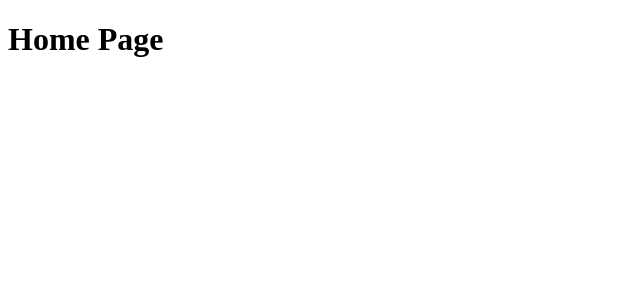
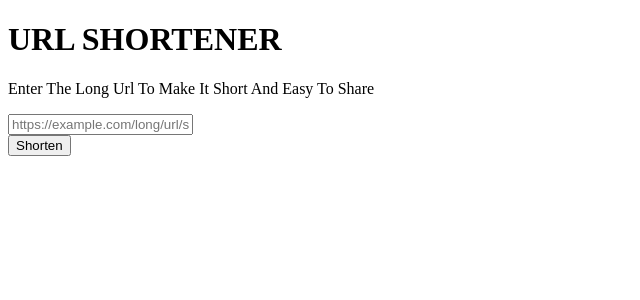
Before and after one commit to rishabhsharmaa/URL-Shortener, a React (Vite) app in the folder client/: page / in a window 1280 px wide. Shown: the top 300 px of the page, without its empty margins (0-640 px from the left). Built offline with nearby package versions, Linux system fonts and the light colour scheme.

Commit message:
changed file location for pages and edited and added some basic homepage look to the homepage

```diff
--- a/client/pages/HomePage.jsx
+++ /dev/null
@@ -1,11 +0,0 @@
-import React from 'react';
-
-const HomePage = ()=>{
-    return(
-        <div>
-            <h1>Home Page</h1>
-        </div>
-    );
-};
-
-export default HomePage;
--- /dev/null
+++ b/client/src/pages/HomePage.jsx
@@ -0,0 +1,38 @@
+import React ,{useState}from 'react';
+
+const HomePage = ()=>{
+    const [longUrl,setLongUrl]= useState('');
+    const handleSubmit = (e) =>{
+        //prevents from reloading
+        e.preventDefault();
+        console.log('url to be shortened : ',longUrl);
+    };
+
+
+    return(
+        <div>
+            <h1>URL SHORTENER</h1>
+            <p>Enter The Long Url To Make It Short And Easy To Share </p>
+
+             <form onSubmit={handleSubmit}>
+
+                <div>
+                <label htmlFor='longUrl-Input'></label>
+                <input
+                id='longUrl-Input'
+                type='url'
+                placeholder='https://example.com/long/url/shorten'
+                value={longUrl}
+                onChange={(e)=>setLongUrl(e.targetl.value)}
+                required/>
+
+                </div>
+                <button onSubmit={handleSubmit}>Shorten</button>
+            </form>
+
+        </div>
+
+    );
+};
+
+export default HomePage;
```
Also changed, not shown: client/src/App.jsx (+4 -4 lines), client/src/pages/DashboardPage.jsx (renamed from client/pages/DashboardPage.jsx), client/src/pages/LoginPage.jsx (renamed from client/pages/LoginPage.jsx), client/src/pages/RegisterPage.jsx (renamed from client/pages/RegisterPage.jsx).
